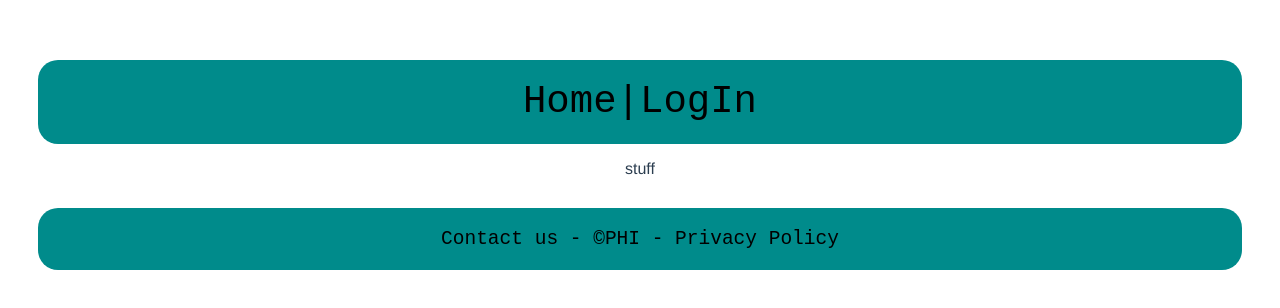
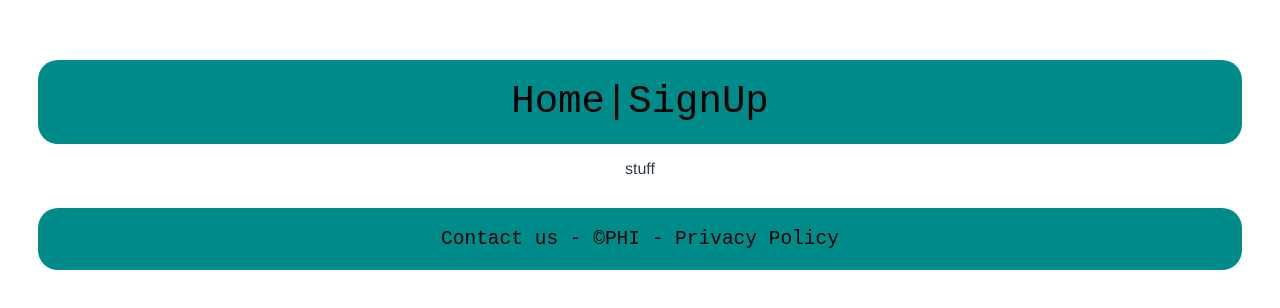
Before and after one commit to PaoAvalos/WebDevelopmentUT, a Vue app in the folder hw3/: page / in a window 1280 px wide. Shown: the top 308 px of the page. Built offline with nearby package versions, Linux system fonts and the light colour scheme.

Commit message:
changed login to signup

```diff
--- a/hw3/src/components/Header.vue
+++ b/hw3/src/components/Header.vue
@@ -1,7 +1,7 @@
 <template>
     <header>
         <h1>
-            <a href="index.html">Home</a>|<a href="login.html">LogIn</a>
+            <a href="index.html">Home</a>|<a href="signup.html">SignUp</a>
         </h1>
     </header>
 </template>
```
